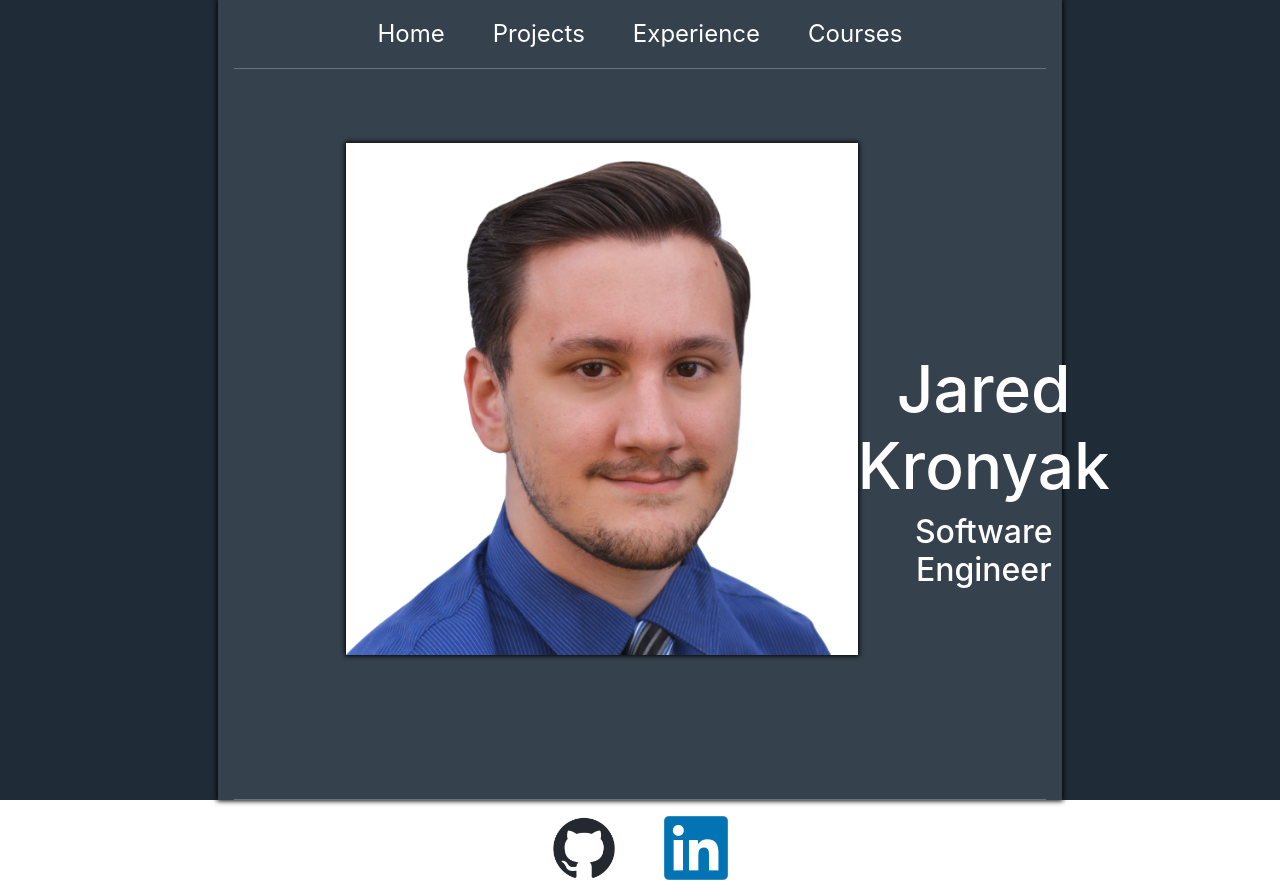
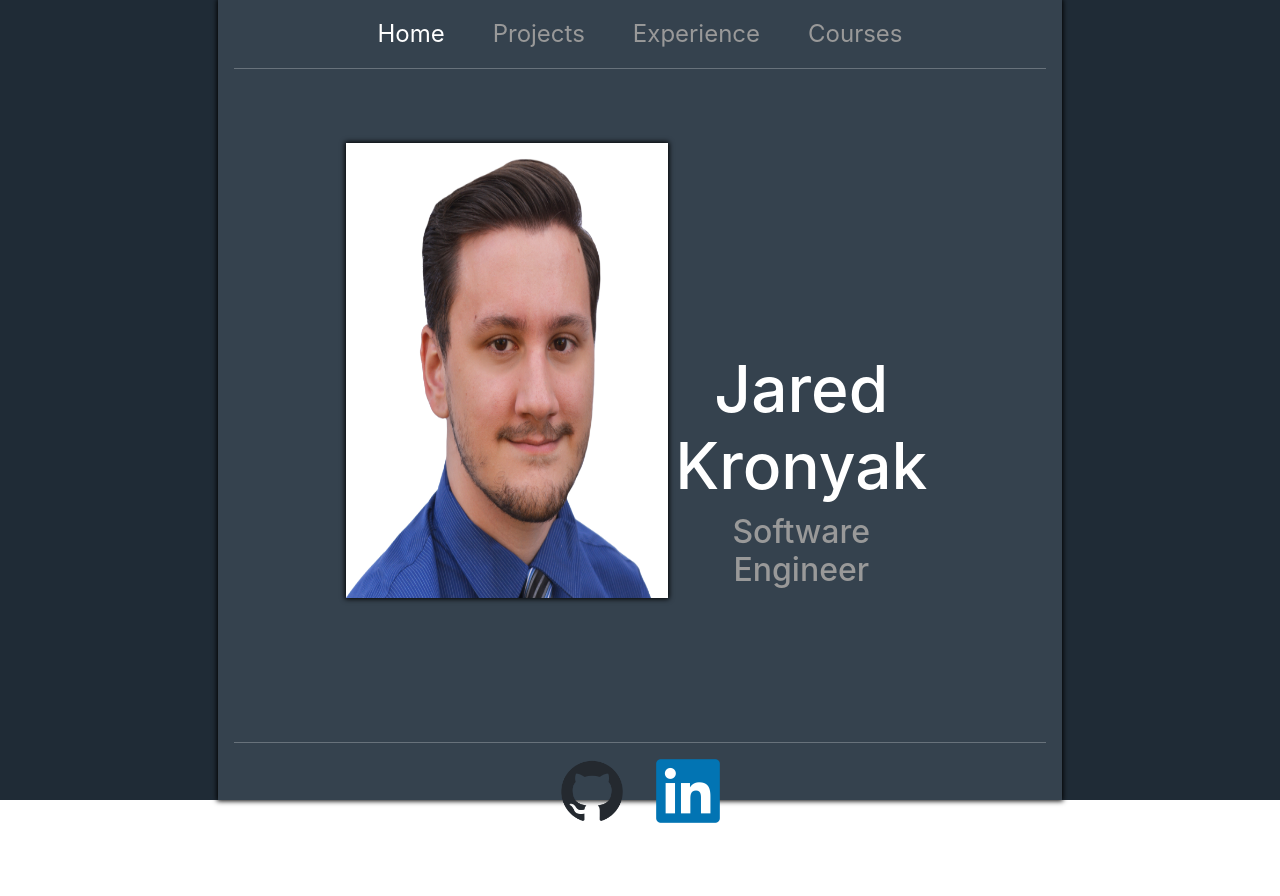
Before and after one commit to jkronyak/portfolio, a React (Create React App) app in the folder my-app/: page / in a window 1280 px wide. After the commit the page ends 839 px from the top, so only its background shows below. Built offline with nearby package versions, Linux system fonts and the light colour scheme; the HTML template or start-up script is replaced by a standard one.

Commit message:
more styling adjustments

```diff
--- a/my-app/src/Footer.css
+++ b/my-app/src/Footer.css
@@ -7,3 +7,8 @@ img {
 	max-width: 64px;
 	max-height: 64px;
 }
+
+.footer-div > a {
+	padding: 16px;
+	padding-top: 128px;
+}
--- a/my-app/src/Home.css
+++ b/my-app/src/Home.css
@@ -1,6 +1,6 @@
 #headshot {
-    max-width: 512px;
-    max-height: 512px;
+    max-width: 45%;
+    max-height: 45%;
     /* border-color: black;
     border-width: 4px;
     border-style: solid;
@@ -21,6 +21,10 @@
 	margin-right: 128px;
 }
 
-#home-text-div >h1 {
+#home-text-div > h1 {
 	font-size: 4rem;
 }
+
+#home-text-div > h2 {
+	color: rgb(153, 153, 153);
+}
--- a/my-app/src/NavigationHeader.css
+++ b/my-app/src/NavigationHeader.css
@@ -3,10 +3,17 @@
     padding: 16px;
 }
 
-a {
-    color: white;
-    text-decoration: none;
+.nav-header-div > nav > a {
+	text-decoration: none;
     font-size: 24px;
     padding: 24px;
     max-width: 90%;
 }
+
+a.active {
+    color: rgb(255, 255, 255);
+}
+
+.nav-header-div > nav > a:not(.active) {
+    color: rgb(153, 153, 153);
+}
--- a/my-app/src/components/NavigationHeader.tsx
+++ b/my-app/src/components/NavigationHeader.tsx
@@ -1,16 +1,19 @@
 import React from 'react';
 import { Link } from 'react-router-dom';
+import { useLocation } from 'react-router-dom';
 
 import '../NavigationHeader.css';
 
 const NavigationHeader = () => {
+	const { pathname } = useLocation();
+	console.log(pathname);
     return (
         <div className='nav-header-div'>
             <nav>
-                <Link to="/">Home</Link>
-                <Link to="/projects">Projects</Link>
-                <Link to="/experience">Experience</Link>
-                <Link to="/courses">Courses</Link>
+                <Link className={pathname === "/" ? 'active' : 'inactive'} to="/">Home</Link>
+                <Link className={pathname === "/projects" ? 'active' : 'inactive'} to="/projects">Projects</Link>
+                <Link className={pathname === "/experience" ? 'active' : 'inactive'} to="/experience">Experience</Link>
+                <Link className={pathname === "/courses" ? 'active' : 'inactive'} to="/courses">Courses</Link>
             </nav>
 			<hr></hr>
         </div>
```
